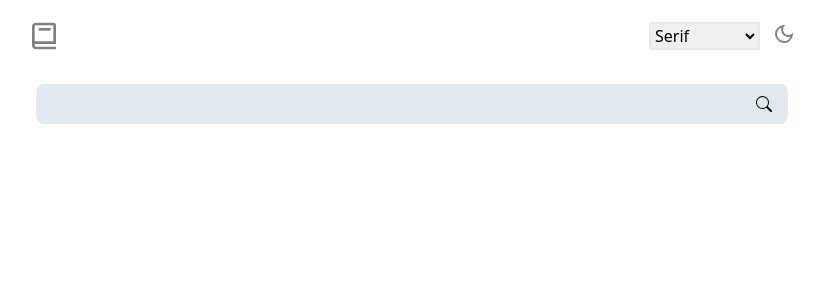
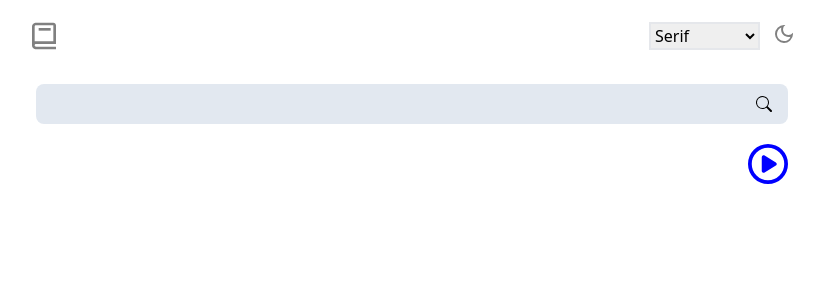
Before and after one commit to RaminMikayilov/dictionary-web-app, a React (Vite) app: page / in a window 1280 px wide. Shown: the top 300 px of the page, without its empty margins (228-1052 px from the left). Built offline with nearby package versions, Linux system fonts and the light colour scheme.

Commit message:
Add word component

```diff
--- a/src/components/DictionaryApp/Definition.jsx
+++ b/src/components/DictionaryApp/Definition.jsx
@@ -1,8 +1,6 @@
 import axios from "axios";
 import React, { useEffect, useState } from "react";
-
-//play button
-import { BsPlayCircleFill } from "react-icons/bs";
+import Word from "./Word";
 
 // API
 const API = `https://api.dictionaryapi.dev/api/v2/entries/en/`;
@@ -18,7 +16,6 @@ const Definition = () => {
     try {
       const response = await axios.get(`${API}${value}`);
       setData(response.data);
-      console.log(response.data);
     } catch (error) {
       console.log(error);
     }
@@ -32,16 +29,20 @@ const Definition = () => {
 
   return (
     <div>
-      <h1>{word}</h1>
-      {data.map((item, index) => {
-        const { phonetic, phonetics } = item;
-        return (
-          <div key={index}>
-            <p>{phonetic}</p>
-            <p>{phonetics.map((sound) => sound.audio !== "" && sound.audio)}</p>
-          </div>
-        );
-      })}
+      <Word
+        word={data.map((item) => item.word)[0]}
+        phonetic={data.map((item) => item.phonetic)[0]}
+        audio={
+          data
+            .filter((item) => item.phonetics.length)
+            .map(
+              (item) =>
+                item.phonetics
+                  .map((item) => item.audio)
+                  .filter((item) => item !== "")[0]
+            )[0]
+        }
+      />
     </div>
   );
 };
--- /dev/null
+++ b/src/components/DictionaryApp/Word.jsx
@@ -0,0 +1,33 @@
+import React from "react";
+
+//play button
+import playIcon from "../../assets/circle-play-solid.svg";
+
+const Word = ({ word, phonetic, audio }) => {
+  const playAudio = (e) => {
+    const audio = new Audio();
+    audio.src = e.target.getAttribute(`url`);
+    audio.play();
+  };
+
+  return (
+    <div className="flex justify-between items-center p-2">
+      <div>
+        <h1 className="text-3xl font-bold">{word}</h1>
+        <p className="text-blue-600 text-md">{phonetic}</p>
+      </div>
+
+      <div>
+        <img
+          src={playIcon}
+          alt="play-icon"
+          url={audio}
+          onClick={playAudio}
+          className="h-10 cursor-pointer"
+        />
+      </div>
+    </div>
+  );
+};
+
+export default Word;
```
Also changed, not shown: src/assets/circle-play-solid.svg (added).
